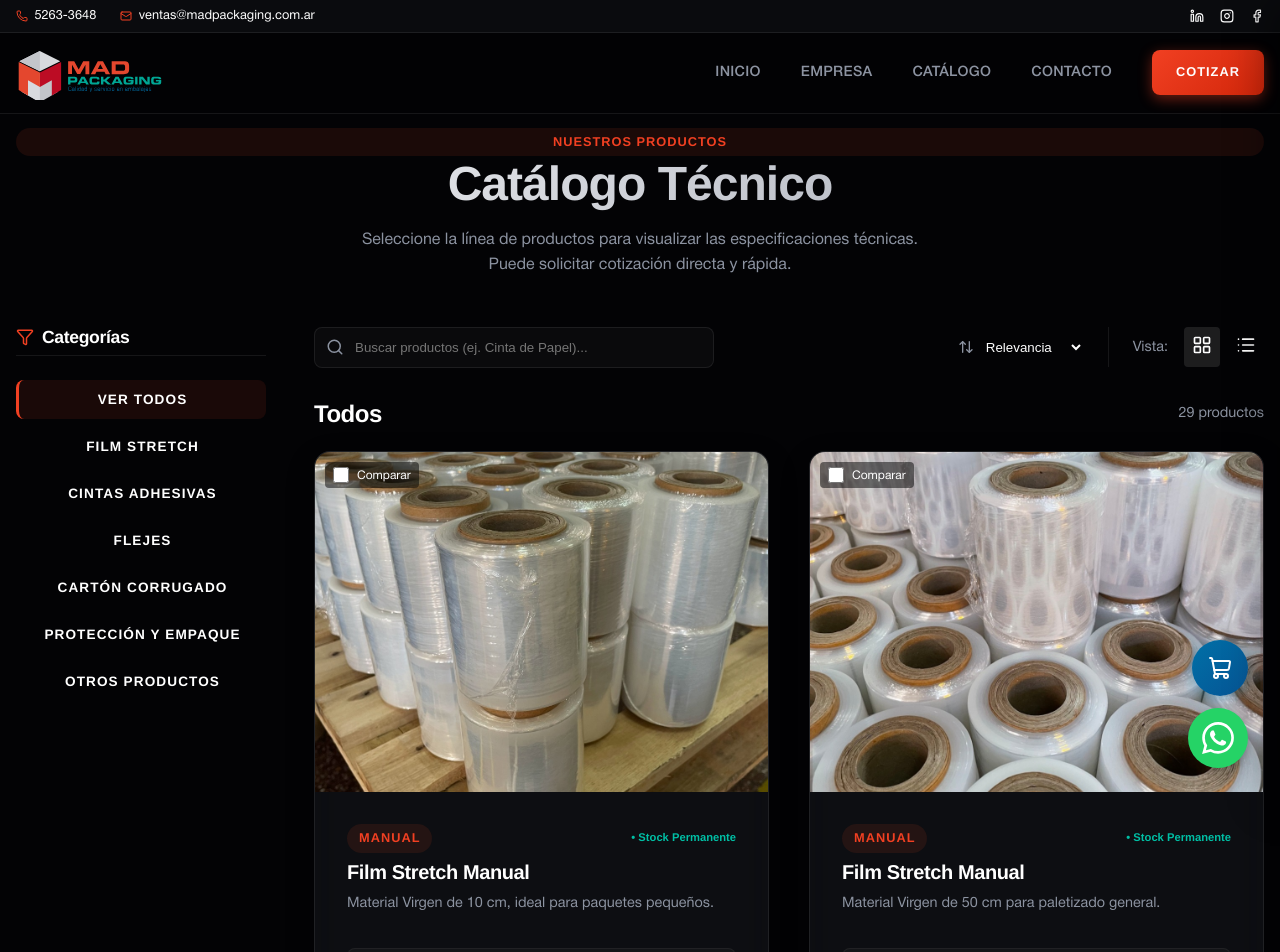
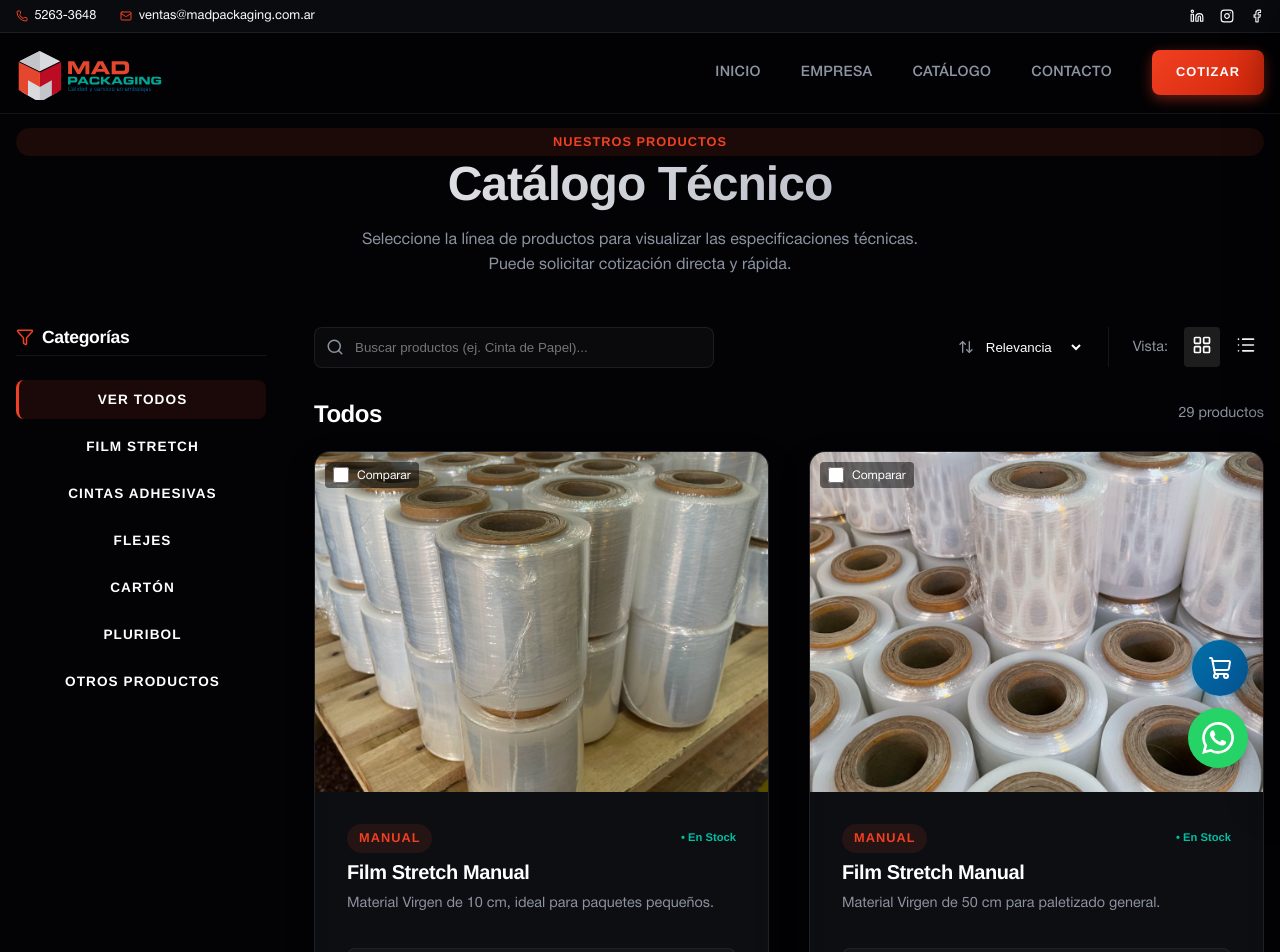
Before and after one commit to Manuelherrera22/Mad-Packaging, a React (Vite) app: page /productos in a window 1280 px wide. Shown: the top 952 px of the page. Built offline with nearby package versions, Linux system fonts and the light colour scheme.

Commit message:
UI updates for products, map, and footer

```diff
--- a/src/components/Footer.jsx
+++ b/src/components/Footer.jsx
@@ -22,7 +22,6 @@ export default function Footer() {
             <ul>
               <li><Link to="/empresa">Nuestra Empresa</Link></li>
               <li><Link to="/productos">Catálogo de Productos</Link></li>
-              <li><Link to="/industrias">Sectores Industriales</Link></li>
               <li><Link to="/contacto">Contacto y Cotizaciones</Link></li>
             </ul>
           </div>
@@ -32,7 +31,7 @@ export default function Footer() {
             <ul className="contact-list">
               <li>
                 <MapPin size={20} className="text-accent" />
-                <span>Av. Industrial 1234, Parque Industrial, Ciudad.</span>
+                <span>República del Líbano 4144 – Villa Lynch – San Martín – Bs As. Argentina</span>
               </li>
               <li>
                 <Phone size={20} className="text-accent" />
@@ -61,7 +60,7 @@ export default function Footer() {
           </div>
         </div>
         <div className="footer-bottom">
-          <p>&copy; {new Date().getFullYear()} MAD Packaging Industrial SRL. Todos los derechos reservados.</p>
+          <p>&copy; {new Date().getFullYear()} Mad Packaging SRL. Todos los derechos reservados.</p>
         </div>
       </div>
     </footer>
--- a/src/components/ProductCard.jsx
+++ b/src/components/ProductCard.jsx
@@ -14,7 +14,7 @@ export default function ProductCard({ product, onQuickView, onToggleCompare, isC
     setTimeout(() => setJustAdded(false), 1200);
   };
 
-  const isSpecialOrder = product.subcategory === 'Con Mango' || product.isNew;
+  const isSpecialOrder = product.subcategory === 'Con Mango';
 
   return (
     <div className="card text-left product-card" style={{ position: 'relative' }}>
@@ -49,15 +49,23 @@ export default function ProductCard({ product, onQuickView, onToggleCompare, isC
         <div style={{ display: 'flex', justifyContent: 'space-between', alignItems: 'center', marginBottom: '0.5rem' }}>
           <span className="badge">{product.subcategory || product.category}</span>
           <span style={{ fontSize: '0.7rem', fontWeight: 600, color: isSpecialOrder ? '#eab308' : 'var(--teal)' }}>
-            {isSpecialOrder ? '• A Pedido' : '• Stock Permanente'}
+            {isSpecialOrder ? '• A Pedido' : '• En Stock'}
           </span>
         </div>
         <h3 style={{ fontSize: '1.25rem', margin: '0 0 0.5rem 0', cursor: 'pointer' }} onClick={() => onQuickView && onQuickView(product)} className="hover-text-accent">
           {product.title}
         </h3>
-        <p className="text-muted" style={{ fontSize: '0.9rem', marginBottom: '1rem', minHeight: '40px' }}>
-          {product.desc}
-        </p>
+        <div className="text-muted" style={{ fontSize: '0.9rem', marginBottom: '1rem', minHeight: '40px' }}>
+          {product.highlightDesc && <p style={{ fontWeight: 600, color: 'var(--text-primary)', marginBottom: '0.5rem' }}>{product.highlightDesc}</p>}
+          {product.desc && <p style={{ marginBottom: product.features ? '0.5rem' : 0 }}>{product.desc}</p>}
+          {product.features && (
+            <ul style={{ paddingLeft: '1.2rem', margin: 0, display: 'flex', flexDirection: 'column', gap: '0.25rem' }}>
+              {product.features.map((feat, idx) => (
+                <li key={idx}>{feat}</li>
+              ))}
+            </ul>
+          )}
+        </div>
 
         {/* Technical Specs */}
         <div className="tech-specs">
--- a/src/components/ProductQuickView.jsx
+++ b/src/components/ProductQuickView.jsx
@@ -26,7 +26,7 @@ export default function ProductQuickView({ product, onClose }) {
     setTimeout(() => setJustAdded(false), 1200);
   };
 
-  const isSpecialOrder = product.subcategory === 'Con Mango' || product.isNew;
+  const isSpecialOrder = product.subcategory === 'Con Mango';
 
   const modalContent = (
     <div className="modal-backdrop" onClick={onClose} style={{
@@ -55,11 +55,21 @@ export default function ProductQuickView({ product, onClose }) {
           <div style={{ display: 'flex', gap: '0.5rem', marginBottom: '1rem' }}>
             <span className="badge">{product.category}</span>
             <span className="badge" style={{ background: isSpecialOrder ? 'rgba(234, 179, 8, 0.2)' : 'rgba(0, 191, 165, 0.2)', color: isSpecialOrder ? '#eab308' : 'var(--teal)', border: 'none' }}>
-              {isSpecialOrder ? 'A Pedido' : 'Stock Permanente'}
+              {isSpecialOrder ? 'A Pedido' : 'En Stock'}
             </span>
           </div>
           <h2 style={{ fontSize: '2rem', marginBottom: '1rem', lineHeight: 1.2 }}>{product.title}</h2>
-          <p className="text-muted" style={{ fontSize: '1.1rem', marginBottom: '2rem' }}>{product.desc}</p>
+          <div className="text-muted" style={{ fontSize: '1.1rem', marginBottom: '2rem' }}>
+            {product.highlightDesc && <p style={{ fontWeight: 600, color: 'var(--text-primary)', marginBottom: '0.5rem' }}>{product.highlightDesc}</p>}
+            {product.desc && <p style={{ marginBottom: product.features ? '1rem' : 0 }}>{product.desc}</p>}
+            {product.features && (
+              <ul style={{ paddingLeft: '1.5rem', margin: 0, display: 'flex', flexDirection: 'column', gap: '0.5rem' }}>
+                {product.features.map((feat, idx) => (
+                  <li key={idx}>{feat}</li>
+                ))}
+              </ul>
+            )}
+          </div>
 
           <div style={{ display: 'grid', gridTemplateColumns: '1fr 1fr', gap: '1rem', marginBottom: '2rem' }}>
             {product.medidas && (
--- a/src/data/products.js
+++ b/src/data/products.js
@@ -8,12 +8,12 @@ export const products = [
   { id: 'fs-coreless-50', category: 'Film Stretch', subcategory: 'Coreless', title: 'Film Stretch Coreless', desc: '100% film, sin cartón. Ecológico y elimina el desperdicio del tubo.', medidas: '50 cm', peso: '4 kg', cantCaja: '4', img: '/img/film_stretch_2.jpg' },
 
   // --- CINTAS ADHESIVAS ---
-  { id: 'ca-emb-48-100', category: 'Cintas Adhesivas', subcategory: 'Embalaje', title: 'Cinta de Embalar Hotmelt', desc: 'Cinta de polipropileno con adhesivo hotmelt para cierre seguro.', medidas: '48mm x 100m', cantCaja: '36', img: '/img/cinta_caja.jpg', isNew: true },
+  { id: 'ca-emb-48-100', category: 'Cintas Adhesivas', subcategory: 'Embalaje', title: 'Cinta adhesiva para máquina cerradora de cajas', highlightDesc: 'Adhesivo HOTMELT', features: ['Pegado inicial muy fuerte ("tack" alto)', 'Excelente adhesión sobre cartón reciclado o superficies difíciles', 'Mayor resistencia mecánica al impacto y manipulación', 'Desenrollado más silencioso y suave'], medidas: '48mm x 1500m', cantCaja: '6', img: '/img/cinta_caja.jpg', isNew: true },
   { id: 'ca-emb-72-100', category: 'Cintas Adhesivas', subcategory: 'Embalaje', title: 'Cinta de Embalar Ancha', desc: 'Cinta de embalar de mayor ancho para cajas pesadas o de gran formato.', medidas: '72mm x 100m', cantCaja: '24', img: '/img/cinta_torre.jpg' },
   { id: 'ca-emb-48-1000', category: 'Cintas Adhesivas', subcategory: 'Embalaje', title: 'Cinta de Embalar Automática', desc: 'Para máquinas precintadoras.', medidas: '48mm x 1000m', cantCaja: '6', img: '/img/cinta_torre.jpg' },
   { id: 'ca-fragil-48', category: 'Cintas Adhesivas', subcategory: 'Frágil', title: 'Cinta Adhesiva FRAGIL', desc: 'Cinta pre-impresa indicadora de mercancía frágil.', medidas: '48mm x 100m', cantCaja: '36', img: '/img/cinta_caja.jpg' },
   { id: 'ca-impres-48', category: 'Cintas Adhesivas', subcategory: 'Impresas', title: 'Cinta Impresa con Logo', desc: 'Fondo cristal/blanco/color con impresión hasta 4 colores.', medidas: '48mm x 100m', cantCaja: '36', img: '/img/cinta_torre.jpg' },
-  { id: 'ca-papel-48', category: 'Cintas Adhesivas', subcategory: 'Papel', title: 'Cinta de Papel Multiuso', desc: 'Para enmascarar y usos generales.', medidas: '48mm x 40m', cantCaja: '20', img: '/img/cinta_caja.jpg', isNew: true },
+  { id: 'ca-papel-48', category: 'Cintas Adhesivas', subcategory: 'Papel', title: 'Cinta adhesiva de papel Multiuso', highlightDesc: 'Producción, obra y hogar', features: ['Excelente adhesión sobre múltiples superficies', 'Ideal para empalmar, enmascarar, sostener, empaquetar y rotular', 'Despegue limpio'], medidas: '12mm, 18mm, 24mm, 36mm y 48mm de ancho por 40m de largo', cantCaja: '20', img: '/img/cinta_caja.jpg', isNew: true },
   { id: 'ca-papel-alta-48', category: 'Cintas Adhesivas', subcategory: 'Papel', title: 'Cinta de Papel Alta Adherencia', desc: 'Para aplicaciones que requieren mayor fijación.', medidas: '48mm x 50m', cantCaja: '20', img: '/img/cinta_torre.jpg' },
   { id: 'ca-doble-48', category: 'Cintas Adhesivas', subcategory: 'Doble Faz', title: 'Cinta Doble Faz Papel', desc: 'Para montaje y fijación temporal.', medidas: '48mm x 30m', cantCaja: '20', img: '/img/cinta_caja.jpg' },
   { id: 'ca-especial-duct', category: 'Cintas Adhesivas', subcategory: 'Especiales', title: 'Cinta Duct Tape (Plata)', desc: 'Para reparaciones, sellado y sujeción fuerte.', medidas: '48mm x 25m', cantCaja: '10', img: '/img/cinta_torre.jpg' },
@@ -42,10 +42,10 @@ export const products = [
 ];
 
 export const mainCategories = [
-  { id: 'film-stretch', name: 'Film Stretch', desc: 'Manual, Automático, Coreless', img: '/img/film_stretch_1.jpg' },
-  { id: 'cintas-adhesivas', name: 'Cintas Adhesivas', desc: 'Embalaje, Impresas, Papel, Especiales', img: '/img/cinta_caja.jpg' },
-  { id: 'flejes', name: 'Flejes', desc: 'Plásticos Manuales y Automáticos', img: '/img/flejes_hebillas.png' },
-  { id: 'carton-corrugado', name: 'Cartón Corrugado', desc: 'Rollos y Cajas a Medida', img: '/img/bolsas_industriales.png' }, // Usamos imagen disponible
-  { id: 'proteccion-empaque', name: 'Protección y Empaque', desc: 'Esquineros, Burbujas, Cobertores', img: '/img/film_burbujas.png' },
-  { id: 'otros', name: 'Otros Productos', desc: 'Bolsas, Racionadores, Herramientas', img: '/img/bolsas_industriales.png' }
+  { id: 'film-stretch', name: 'Film Stretch', desc: 'Uso manual y automático', img: '/img/film_stretch_1.jpg' },
+  { id: 'cintas-adhesivas', name: 'Cintas Adhesivas', desc: 'Embalaje, papel, doble faz, personalizadas y especiales', img: '/img/cinta_caja.jpg' },
+  { id: 'flejes', name: 'Flejes', desc: 'Plásticos, uso manual y automático', img: '/img/flejes_hebillas.png' },
+  { id: 'carton-corrugado', name: 'Cartón', desc: 'Rollos de cartón corrugado, esquineros, cajas y separadores', img: '/img/bolsas_industriales.png' }, // Usamos imagen disponible
+  { id: 'proteccion-empaque', name: 'Pluribol', desc: 'Rollos de polietileno con burbujas de aire', img: '/img/film_burbujas.png' },
+  { id: 'otros', name: 'Otros Productos', desc: 'Cobertores, film alimenticio, racionadores, bolsas y más', img: '/img/bolsas_industriales.png' }
 ];
--- a/src/pages/Catalogo.jsx
+++ b/src/pages/Catalogo.jsx
@@ -22,7 +22,7 @@ function B2BListItem({ product, onQuickView }) {
     setTimeout(() => setJustAdded(false), 1200);
   };
 
-  const isSpecialOrder = product.subcategory === 'Con Mango' || product.isNew;
+  const isSpecialOrder = product.subcategory === 'Con Mango';
 
   return (
     <div style={{ display: 'flex', alignItems: 'center', gap: '1rem', padding: '1rem', background: 'rgba(255,255,255,0.03)', borderBottom: '1px solid var(--border-color)' }} className="b2b-list-item hover-bg-secondary">
@@ -36,7 +36,7 @@ function B2BListItem({ product, onQuickView }) {
       </div>
       <div style={{ flex: '1', minWidth: '120px' }}>
         <span style={{ fontSize: '0.8rem', fontWeight: 600, color: isSpecialOrder ? '#eab308' : 'var(--teal)', background: isSpecialOrder ? 'rgba(234, 179, 8, 0.1)' : 'rgba(0, 191, 165, 0.1)', padding: '0.2rem 0.5rem', borderRadius: '100px' }}>
-          {isSpecialOrder ? 'A Pedido' : 'Stock Permanente'}
+          {isSpecialOrder ? 'A Pedido' : 'En Stock'}
         </span>
       </div>
       <div style={{ display: 'flex', alignItems: 'center', gap: '1rem', flex: '1', minWidth: '250px', justifyContent: 'flex-end' }}>
```
Also changed, not shown: src/pages/Home.jsx (+9 -20 lines).
